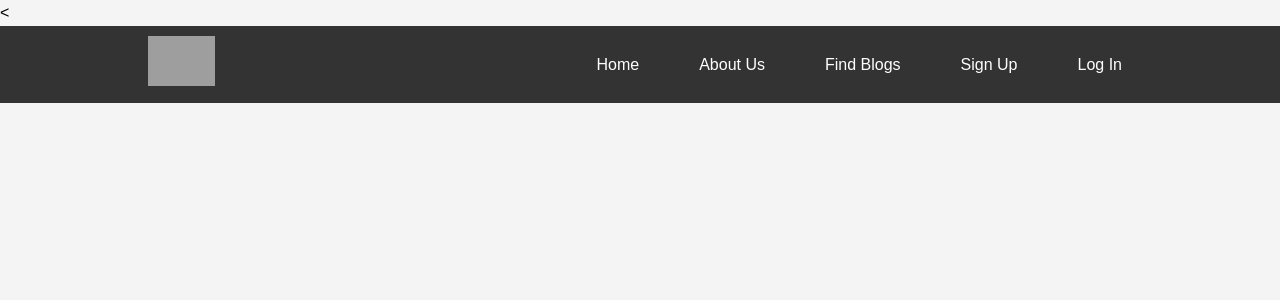
After one commit to 2akia/New-Php, a PHP site: page /css/header.php in a window 1280 px wide. The commit adds this page. Shown: the top 300 px of the page. Run offline with PHP 8.4, Linux system fonts and the light colour scheme; grey boxes are pictures that could not be loaded.

Commit message:
added style.css
added style.css

```diff
--- /dev/null
+++ b/css/header.php
@@ -0,0 +1,28 @@
+<!DOCTYPE html>
+<html lang="en">
+<head>
+    <meta charset="UTF-8">
+    <meta name="viewport" content="width=device-width, initial-scale=1.0">
+    <link rel="stylesheet" type="text/css" href="reset.css">
+    <link rel="stylesheet" type="text/css" href="style.css">
+    <
+    <title>Document</title>
+</head>
+<body>
+
+<nav>
+
+<div class="wrapper">
+<a href="index.php"><img src="img/logo-white.png" alt="Blogs logo"></a>
+
+<ul>
+    <li><a href="index.php">Home</a></li>
+    <li><a href="discover.php">About Us</a></li>
+    <li><a href="blog.php">Find Blogs</a></li>
+    <li><a href="signup.php">Sign Up</a></li>
+    <li><a href="login.php">Log In</a></li>
+</ul>
+</div>
+</nav>
+
+<div class="wrapper">
--- /dev/null
+++ b/css/style.css
@@ -0,0 +1,58 @@
+* {
+    margin: 0;
+    padding: 0;
+    box-sizing: border-box;
+}
+
+
+body {
+    font-family: Arial, sans-serif;
+    line-height: 1.6;
+    background-color: #f4f4f4;
+}
+
+.wrapper {
+    width: 80%;
+    margin: auto;
+    overflow: hidden;
+}
+
+
+nav {
+    background: #333;
+    color: #fff;
+    padding: 10px 0;
+}
+
+nav .wrapper {
+    display: flex;
+    justify-content: space-between;
+    align-items: center;
+}
+
+nav a {
+    color: #fff;
+    text-decoration: none;
+    padding: 0 20px;
+}
+
+nav ul {
+    list-style: none;
+    display: flex;
+    justify-content: flex-end;
+}
+
+nav ul li {
+    margin: 0 10px;
+}
+
+nav ul li a:hover {
+    background: #555;
+    padding: 5px 10px;
+    border-radius: 5px;
+}
+
+
+nav img {
+    height: 50px;
+}
--- /dev/null
+++ b/footer.php
@@ -0,0 +1,5 @@
+</div>
+
+
+</body>
+</html>
```
Also changed, not shown: index.php (+6 -32 lines), signup.php (added, +22 -0 lines), css/reset.css (added), includes/signup.inc.php (added), login.php (added).
